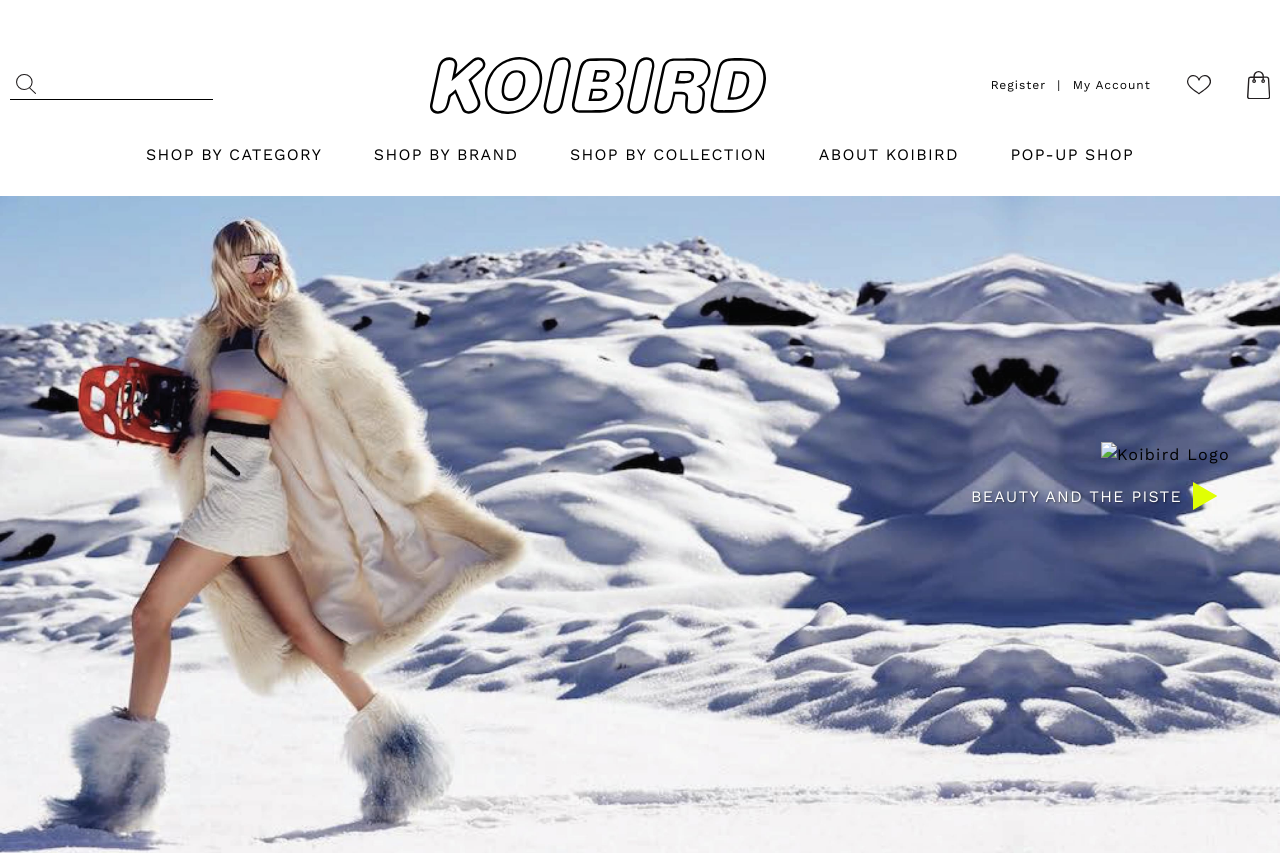
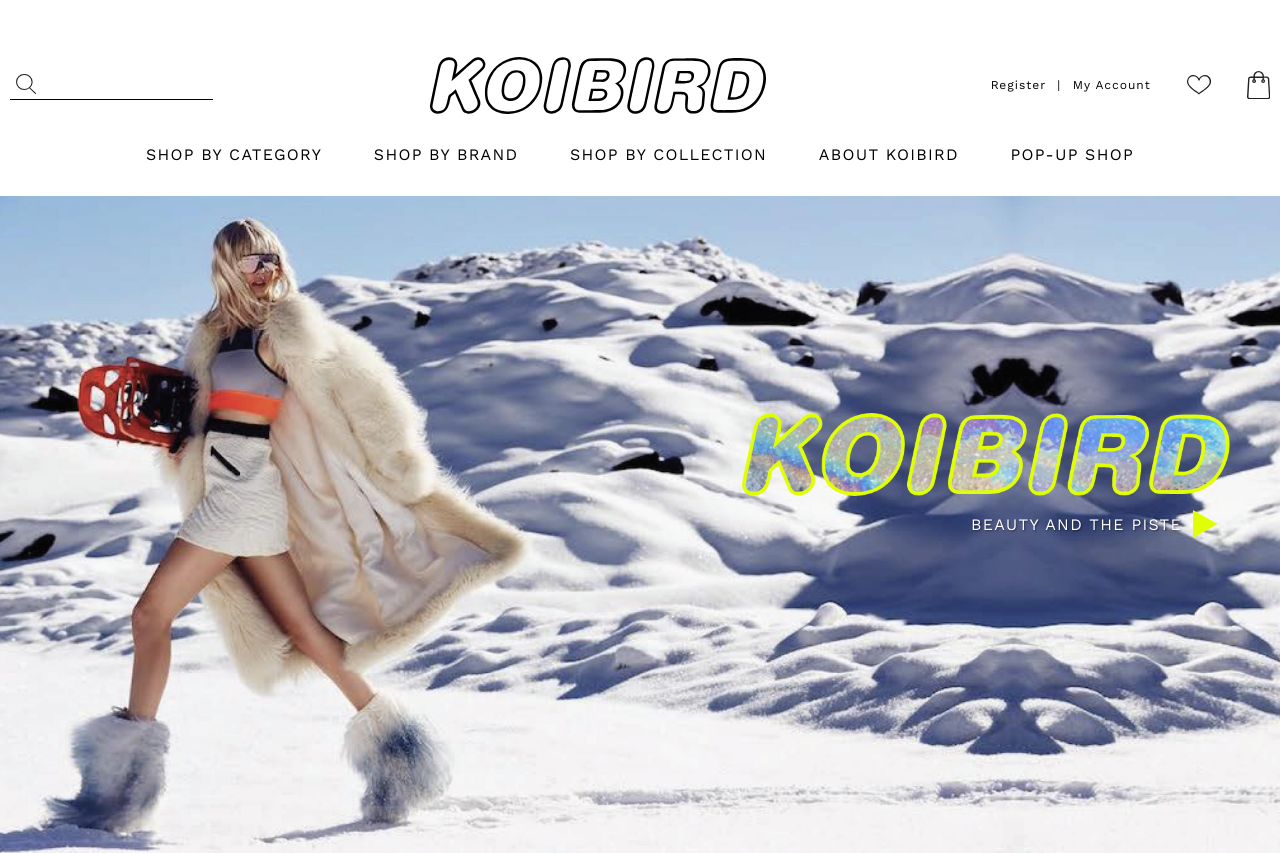
Before and after one commit to edno125/crisp-Interview, a website: page dist/index.html in a window 1280 px wide. Shown: the top 853 px of the page. Drawn offline with nearby package versions, Linux system fonts and the light colour scheme; files that its build step writes are made by us from their sources; the site is published under a folder, as on GitHub Pages, so addresses that start at the root find nothing.

Commit message:
FinishedFinal

```diff
--- a/dist/index.html
+++ b/dist/index.html
@@ -178,7 +178,7 @@
 
     <div class="container">
         <div class="hero__content">
-            <img src="/images/brand.png" srcset="/images/brand.png 1x, /images/brand2x.png 2x" alt="Koibird Logo" class="hero__logo">
+            <img src="./images/brand.png" srcset="./images/brand.png 1x, ./images/brand2x.png 2x" alt="Koibird Logo" class="hero__logo">
             <br>
             <a class="hero__desc" href="#">
                 BEAUTY AND THE PISTE
```
Also changed, not shown: dist/parts/hero.html (+1 -1 lines).
